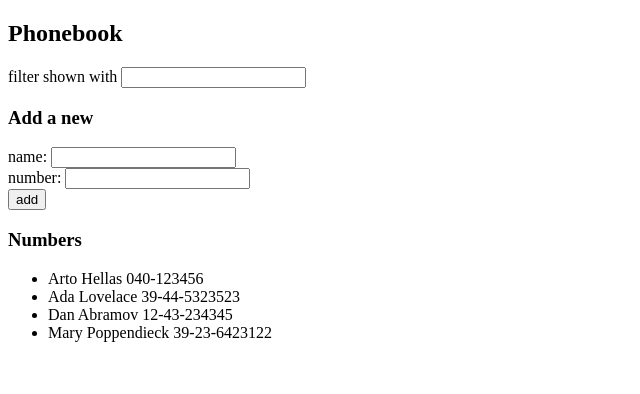
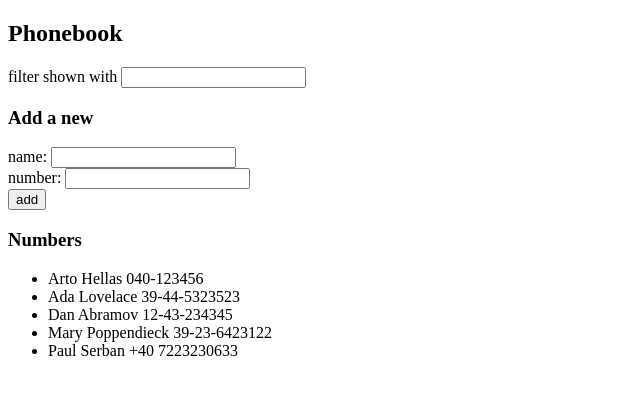
Before and after one commit to paulAlexSerban/wbk--full-stack-open--2026, a React (Vite) app in the folder part2/phonebook/: page / in a window 1280 px wide. Shown: the top 394 px of the page, without its empty margins (0-640 px from the left). Built offline with nearby package versions, Linux system fonts and the light colour scheme; data requests are answered from the project's data file.

Commit message:
feat(part2): add ex 2.12 sol

```diff
--- a/part2/phonebook/db.json
+++ b/part2/phonebook/db.json
@@ -1,8 +1,30 @@
 {
-    "persons":[
-  { "name": "Arto Hellas", "number": "040-123456", "id": 1 },
-  { "name": "Ada Lovelace", "number": "39-44-5323523", "id": 2 },
-  { "name": "Dan Abramov", "number": "12-43-234345", "id": 3 },
-  { "name": "Mary Poppendieck", "number": "39-23-6423122", "id": 4 }
-]
+  "persons": [
+    {
+      "name": "Arto Hellas",
+      "number": "040-123456",
+      "id": "1"
+    },
+    {
+      "name": "Ada Lovelace",
+      "number": "39-44-5323523",
+      "id": "2"
+    },
+    {
+      "name": "Dan Abramov",
+      "number": "12-43-234345",
+      "id": "3"
+    },
+    {
+      "name": "Mary Poppendieck",
+      "number": "39-23-6423122",
+      "id": "4"
+    },
+    {
+      "name": "Paul Serban",
+      "number": "+40 7223230633",
+      "id": "9D3vSPbVl90"
+    }
+  ],
+  "$schema": "./node_modules/json-server/schema.json"
 }
--- a/part2/phonebook/src/App.jsx
+++ b/part2/phonebook/src/App.jsx
@@ -38,12 +38,15 @@ const App = () => {
     const personObject = {
       name: newName,
       number: newNumber,
-      id: String(persons.length + 1),
     };
 
-    setPersons(persons.concat(personObject));
-    setNewName("");
-    setNewNumber("");
+    axios
+      .post(API_ENDPOINT, personObject)
+      .then((response) => {
+        setPersons(persons.concat(response.data));
+        setNewName("");
+        setNewNumber("");
+      });
   };
 
   const personsToShow = persons.filter((person) =>
```
